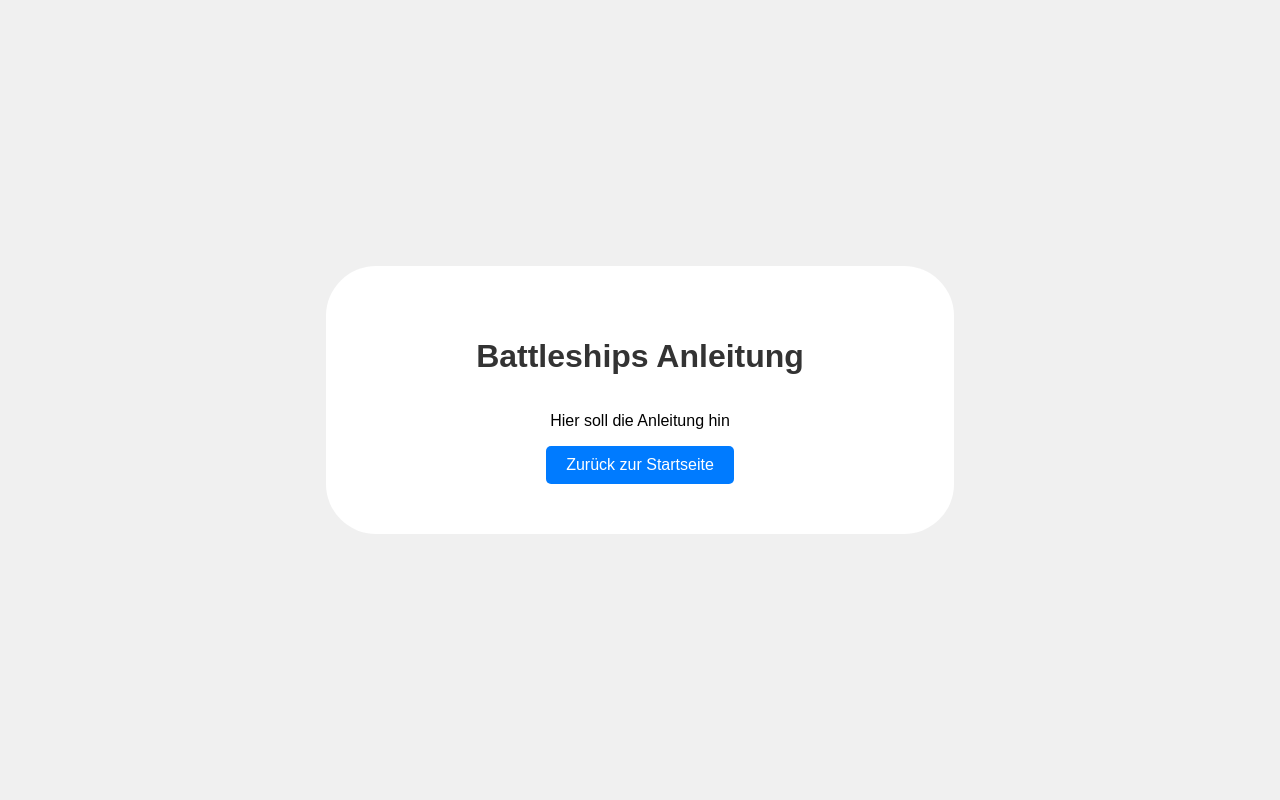
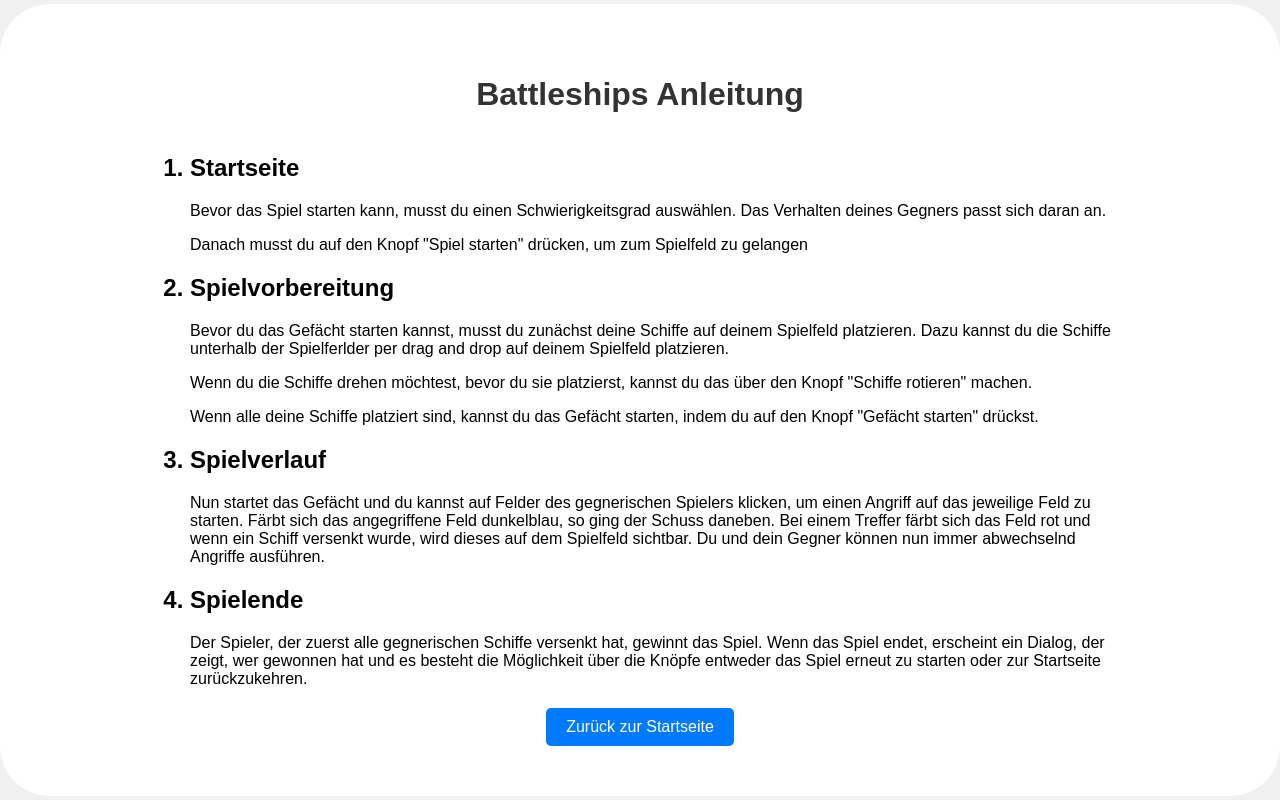
Before and after one commit to F-Palmer/Battleships, a website: page public/anleitung.html in a window 1280 px wide. Drawn offline with Linux system fonts and the light colour scheme.

Commit message:
Startnachricht beim Serverstart, Textanleitung eingefügt, CSS beim Spielfeld verbessert

```diff
--- a/public/anleitung.html
+++ b/public/anleitung.html
@@ -13,7 +13,44 @@
             <h1>Battleships Anleitung</h1>
 
             <div id="anleitung">
-                <p>Hier soll die Anleitung hin</p>
+                <ol>
+                    <h2><li>Startseite</h2>
+                        <p>Bevor das Spiel starten kann, musst du einen Schwierigkeitsgrad auswählen.
+                            Das Verhalten deines Gegners passt sich daran an.
+                        </p>
+                        <p>Danach musst du auf den Knopf "Spiel starten" drücken, um zum Spielfeld zu gelangen</p>
+                    </li>
+                    <h2><li>Spielvorbereitung</h2>
+                        <p>
+                            Bevor du das Gefächt starten kannst, musst du zunächst deine Schiffe auf deinem Spielfeld platzieren.
+                            Dazu kannst du die Schiffe unterhalb der Spielferlder per drag and drop auf deinem Spielfeld platzieren.
+                        </p>
+                        <p>
+                            Wenn du die Schiffe drehen möchtest, bevor du sie platzierst, kannst du das über den Knopf "Schiffe rotieren" machen.
+                        </p>
+                        <p>
+                            Wenn alle deine Schiffe platziert sind, kannst du das Gefächt starten, indem du auf den Knopf "Gefächt starten" drückst.
+                        </p>
+                    </li>
+                    <h2><li>Spielverlauf</h2>
+                        <p>
+                            Nun startet das Gefächt und du kannst auf Felder des gegnerischen Spielers klicken, um einen Angriff auf das jeweilige Feld zu starten.
+                            Färbt sich das angegriffene Feld dunkelblau, so ging der Schuss daneben. Bei einem Treffer färbt sich das Feld rot und wenn ein Schiff versenkt wurde, wird dieses auf dem Spielfeld sichtbar.
+                            Du und dein Gegner können nun immer abwechselnd Angriffe ausführen.
+                        </p>
+                    </li>
+                    <h2><li>Spielende</h2>
+                        <p>
+                            Der Spieler, der zuerst alle gegnerischen Schiffe versenkt hat, gewinnt das Spiel.
+                            Wenn das Spiel endet, erscheint ein Dialog, der zeigt, wer gewonnen hat und es besteht die Möglichkeit über die Knöpfe entweder das Spiel erneut zu starten oder zur Startseite zurückzukehren.
+                        </p>
+                    </li>
+                </ol>
+
+
+                <h2>
+
+                </h2>
             </div>
 
             <a href="index.html">
--- a/server.js
+++ b/server.js
@@ -126,7 +126,11 @@ app.get("/hitField/Computer", (req, res) => {
 })
 
 
-app.listen(8000)
+const port = 8000;
+app.listen(port, () => {
+    console.log(`Server started on ${port}`);
+});
+
 
 
 
```
Also changed, not shown: public/battleships.css (+13 -9 lines), public/battleships.html (+10 -5 lines).
